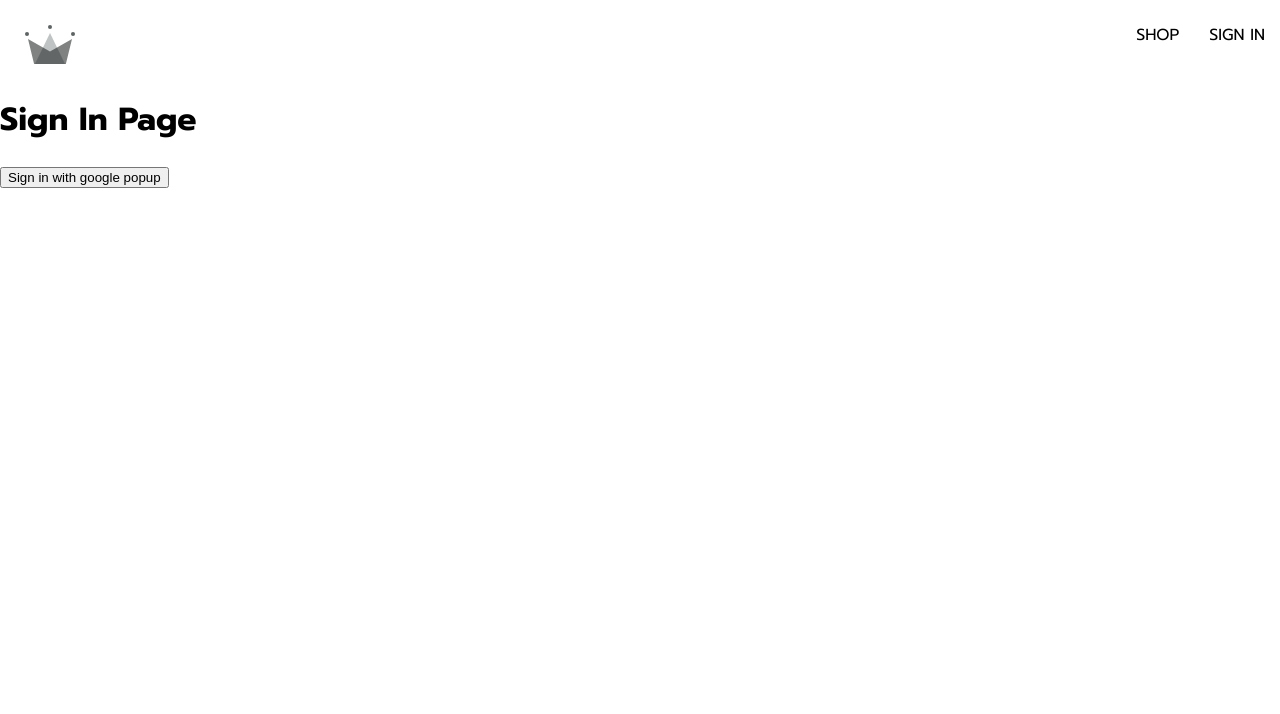
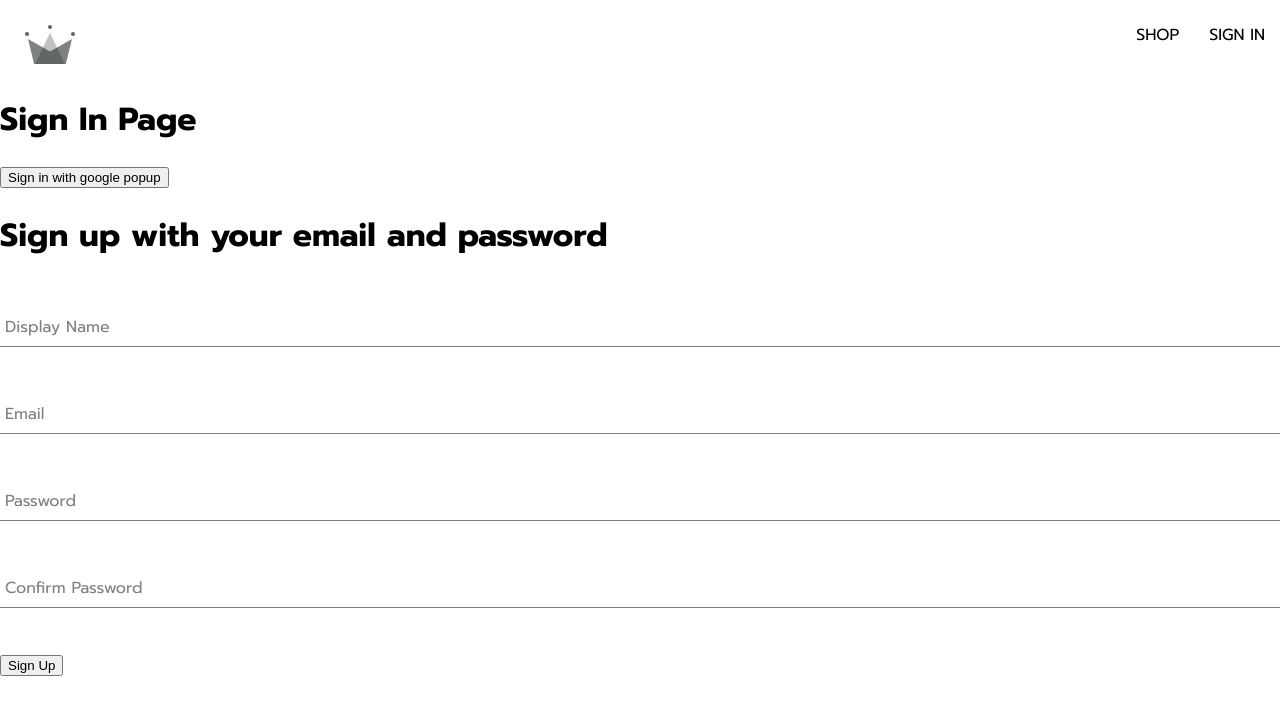
Before and after one commit to benzkittisak/crwn-clothing-v2, a React (Create React App) app: page /sign-in in a window 1280 px wide. Shown: the top 714 px of the page. Built offline with nearby package versions, Linux system fonts and the light colour scheme.

Commit message:
adding form-input component

```diff
--- /dev/null
+++ b/src/components/form-input/form-input.component.jsx
@@ -0,0 +1,20 @@
+import "./form-input.styles.scss";
+
+const FormInput = ({ label, ...otherProps }) => {
+  return (
+    <div className="group">
+      {label ? (
+        <label
+          className={`${
+            otherProps.value.length ? "shrink" : null
+          } form-input-label`}
+        >
+          {label}
+        </label>
+      ) : null}
+      <input className="form-input" {...otherProps} />
+    </div>
+  );
+};
+
+export default FormInput;
--- /dev/null
+++ b/src/components/form-input/form-input.styles.scss
@@ -0,0 +1,54 @@
+$sub-color: grey;
+$main-color: black;
+
+@mixin shrinkLabel {
+  top: -14px;
+  font-size: 12px;
+  color: $main-color;
+}
+
+.group {
+  position: relative;
+  margin: 45px 0;
+
+  .form-input {
+    background: none;
+    background-color: white;
+    color: $sub-color;
+    font-size: 18px;
+    padding: 10px 10px 10px 5px;
+    display: block;
+    width: 100%;
+    border: none;
+    border-radius: 0;
+    border-bottom: 1px solid $sub-color;
+    margin: 25px 0;
+
+    &:focus {
+      outline: none;
+    }
+
+    &:focus ~ .form-input-label {
+      @include shrinkLabel();
+    }
+  }
+
+  input[type='password'] {
+    letter-spacing: 0.3em;
+  }
+
+  .form-input-label {
+    color: $sub-color;
+    font-size: 16px;
+    font-weight: normal;
+    position: absolute;
+    pointer-events: none;
+    left: 5px;
+    top: 10px;
+    transition: 300ms ease all;
+
+    &.shrink {
+      @include shrinkLabel();
+    }
+  }
+}
--- /dev/null
+++ b/src/components/sign-up-form/sign-up-form.component.jsx
@@ -0,0 +1,103 @@
+import { useState } from "react";
+
+import {
+  createAuthUserWithEmailAndPassword,
+  createUserDocmentFromAuth,
+} from "../../utils/firebase";
+import FormInput from "../form-input/form-input.component";
+
+import "./sign-up-form.styles.scss";
+
+const defaultFormFields = {
+  displayName: "",
+  email: "",
+  password: "",
+  confirmPassword: "",
+  photoURL:
+    "https://cdn.discordapp.com/attachments/966965279466864664/1045597005008863263/User_Avatar_CRWN-V2.png",
+};
+
+const SignUpForm = () => {
+  const [formFields, setFormFields] = useState(defaultFormFields);
+
+  const { displayName, email, password, confirmPassword, photoURL } =
+    formFields;
+
+  const resetFormField = () => {
+    setFormFields(defaultFormFields);
+  };
+
+  const handleChange = (event) => {
+    const { name, value } = event.target;
+    setFormFields({ ...formFields, [name]: value });
+  };
+
+  const handleSubmit = async (event) => {
+    event.preventDefault();
+
+    if (password !== confirmPassword) {
+      alert("the password don't match!!");
+      return;
+    }
+    try {
+      const { user } = await createAuthUserWithEmailAndPassword(
+        email,
+        password
+      );
+      await createUserDocmentFromAuth(user, { displayName, photoURL }).then(
+        () => resetFormField()
+      );
+    } catch (error) {
+      if (error.code === "auth/email-already-in-use")
+        alert("Cannot create user , email already in use");
+      else console.log(error);
+    }
+  };
+
+  return (
+    <div>
+      <h1>Sign up with your email and password</h1>
+      <form onSubmit={handleSubmit}>
+        <FormInput
+          label={"Display Name"}
+          type="text"
+          onChange={handleChange}
+          name="displayName"
+          value={displayName}
+          required
+        />
+
+        <FormInput
+          label={"Email"}
+          type="email"
+          onChange={handleChange}
+          name="email"
+          value={email}
+          required
+        />
+
+        <FormInput
+          label={"Password"}
+          type="password"
+          onChange={handleChange}
+          name="password"
+          value={password}
+          required
+        />
+
+        <FormInput
+          label={"Confirm Password"}
+          type="password"
+          onChange={handleChange}
+          name="confirmPassword"
+          value={confirmPassword}
+          required
+        />
+
+        <button type="submit">Sign Up</button>
+      </form>
+    </div>
+  );
+};
+
+export default SignUpForm;
--- a/src/routes/sign-in/sign-in.component.jsx
+++ b/src/routes/sign-in/sign-in.component.jsx
@@ -1,9 +1,28 @@
+// import { useEffect } from "react";
+// import { getRedirectResult } from "firebase/auth";
+
+import SignUpForm from "../../components/sign-up-form/sign-up-form.component";
 import {
+//   auth,
   signInWithGooglePopup,
+//   signInWithGoogleRedirect,
   createUserDocmentFromAuth,
 } from "../../utils/firebase/";
 
 const SignIn = () => {
+
+//  ถ้าต้องการใช้การ login แบบ redirect ให้ทำแบบนี้เพื่อที่จะได้ติดตามข้อมูลที่ได้จากอีกหน้าหนึ่งของ google
+//   useEffect(() => {
+//     async function getDataFromRedirect() {
+//       const response = await getRedirectResult(auth);
+//       const result = await response;
+//       if(result) {
+//         const userDocRef = await createUserDocmentFromAuth(result.user);
+//       }
+//     }
+//     getDataFromRedirect().catch(console.error);
+//   }, []);
+
   const logGoogleUser = async () => {
     const { user } = await signInWithGooglePopup();
     const userDocRef = await createUserDocmentFromAuth(user);
@@ -11,8 +30,13 @@
 
   return (
     <div>
-      <h1 style={{textTransform:"capitalize"}}>Sign in page</h1>
+      <h1 style={{ textTransform: "capitalize" }}>Sign in page</h1>
       <button onClick={logGoogleUser}>Sign in with google popup</button>
+
+      <SignUpForm />
+      {/* <button onClick={signInWithGoogleRedirect}>
+        Sign in with google redirect
+      </button> */}
     </div>
   );
 };
--- a/src/utils/firebase/firebase.utils.js
+++ b/src/utils/firebase/firebase.utils.js
@@ -4,15 +4,10 @@
   signInWithRedirect,
   signInWithPopup,
   GoogleAuthProvider,
+  createUserWithEmailAndPassword,
 } from "firebase/auth";
 
-import {
-  getFirestore,
-  doc,
-  setDoc,
-  getDoc,
-  DocumentReference,
-} from "firebase/firestore";
+import { getFirestore, doc, setDoc, getDoc } from "firebase/firestore";
 
 /**
  * doc คือ data ที่มันโหลดมาเสร็จแล้วแต่ถ้าจะเข้าถึงข้อมูลที่อยู่ใน firestore ต้องใช้ getDoc
@@ -38,11 +33,17 @@
 
 export const auth = getAuth();
 export const signInWithGooglePopup = () => signInWithPopup(auth, provider);
+export const signInWithGoogleRedirect = () =>
+  signInWithRedirect(auth, provider);
 
 export const db = getFirestore();
 
 // Create a new Document
-export const createUserDocmentFromAuth = async (userAuth) => {
+export const createUserDocmentFromAuth = async (
+  userAuth,
+  additionalInformation = {}
+) => {
+  if (!userAuth) return;
   /**
    * MARK: userDocRef
    * ตัว doc มันต้องส่ง parameters ทั้งหมด 3 ตัวคือ
@@ -52,7 +53,7 @@
    */
   const userDocRef = doc(db, "users", userAuth.uid);
 
-  console.log(userDocRef);
+  // console.log(userDocRef);
   /**
    * MARK : userSnapshot
    * @function (exists)
@@ -65,7 +66,7 @@
 
   // ถ้า ยังไม่มีข้อมูลใน collection ให้ทำการสร้างข้อมูลใหม่ขึ้นมา
   if (!userSnapshot.exists()) {
-    const { displayName, email , photoURL } = userAuth;
+    const { displayName, email, photoURL } = userAuth;
     const createdAt = new Date();
     try {
       /**
@@ -81,6 +82,7 @@
         email,
         photoURL,
         createdAt,
+        ...additionalInformation,
       });
     } catch (error) {
       console.error(
@@ -89,5 +91,11 @@
     }
   }
   // ถ้ามีข้อมูลอยู่ใน Collection อยู่แล้ว
-  return userDocRef
+  return userDocRef;
 };
+
+export const createAuthUserWithEmailAndPassword = async (email, password) => {
+  if (!email || !password) return;
+
+  return await createUserWithEmailAndPassword(auth, email, password);
+};
```
Also changed, not shown: src/components/sign-up-form/sign-up-form.styles.scss (added).
